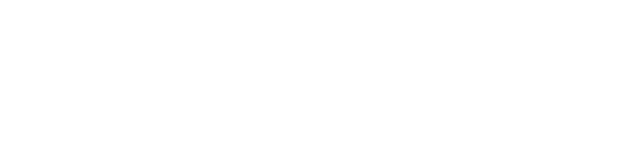
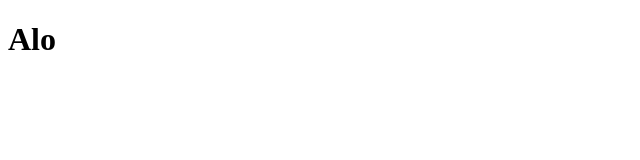
Before and after one commit to RyannD17/Design-Web, a plain HTML site: page index.html in a window 1280 px wide. Shown: the full height of the page, 0-640 px from the left. Drawn offline with Linux system fonts and the light colour scheme.

Commit message:
Testando

```diff
--- a/index.html
+++ b/index.html
@@ -6,6 +6,7 @@
     <title>Document</title>
 </head>
 <body>
+    <h1>Alo</h1>
 
 </body>
 </html>
```
